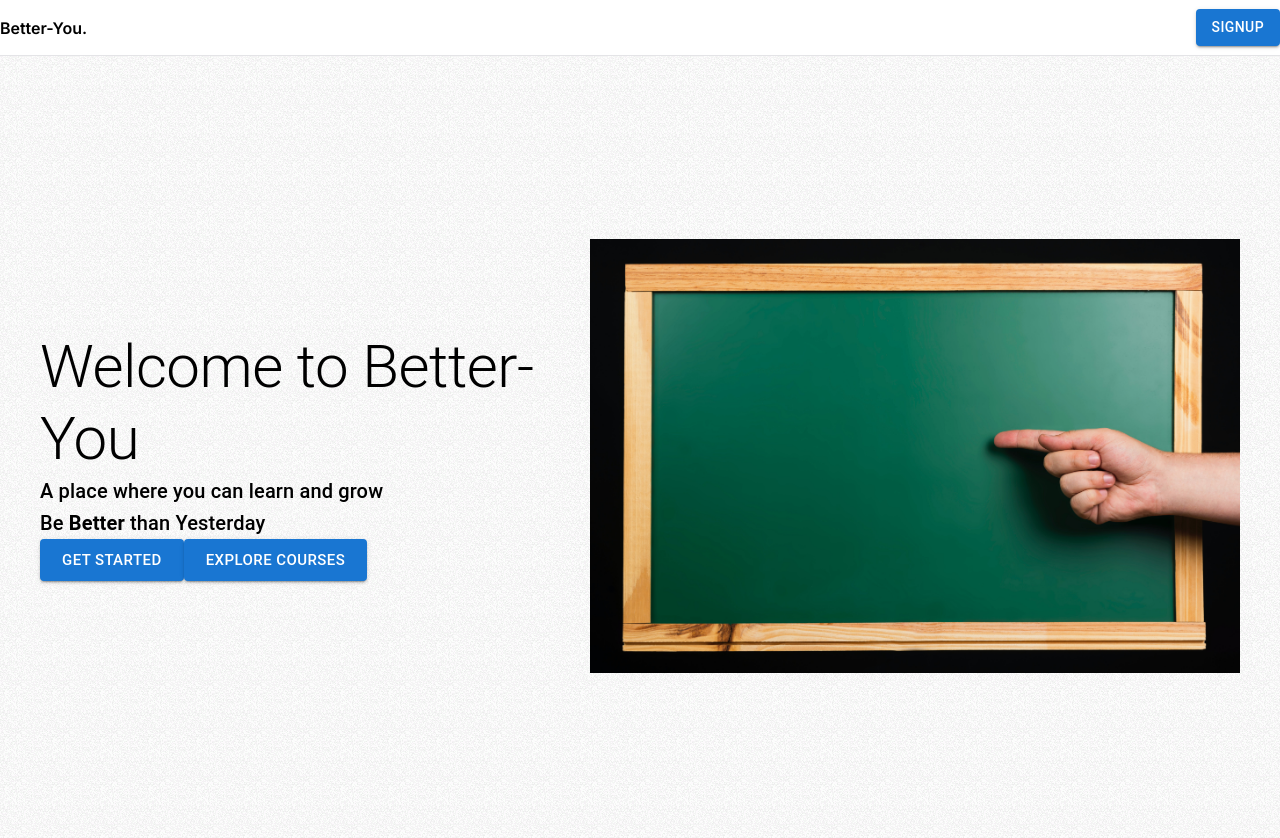
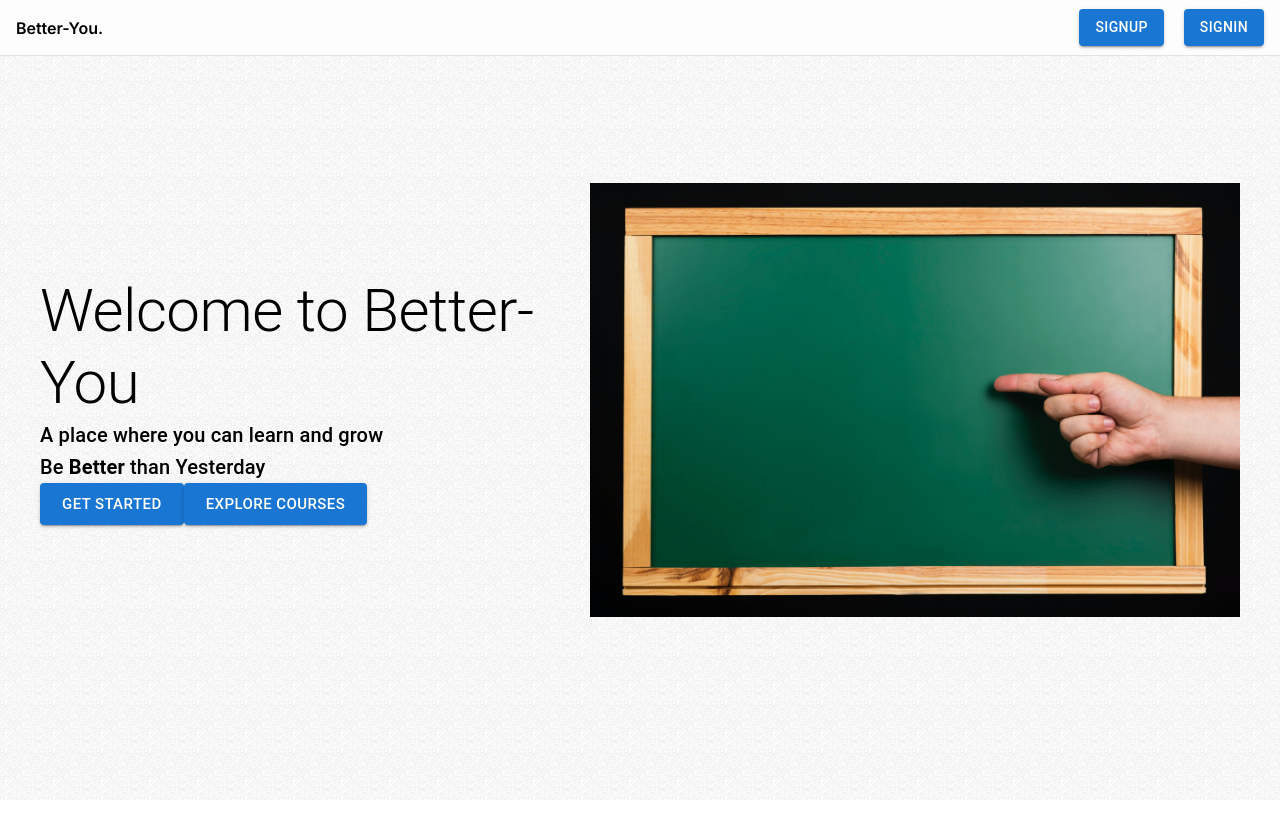
Before and after one commit to PrathameshSonje/Better-You, a Next.js app: page / in a window 1280 px wide. Shown: the top 838 px of the page. After the commit the page ends 800 px from the top, so only its background shows below. Built offline with nearby package versions, Linux system fonts and the light colour scheme.

Commit message:
added Appbar

```diff
--- a/src/app/page.tsx
+++ b/src/app/page.tsx
@@ -3,7 +3,7 @@ import Image from "next/image";
 
 const Home = () => {
   return (
-    <div className="w-full flex justify-center items-center flex-col min-h-screen grainy">
+    <div className="w-full flex justify-center items-center min-h-screen grainy">
       <div className="w-full flex justify-around items-center px-10">
         <div className="flex-col items-start h-full">
           <Typography variant="h2">Welcome to Better-You</Typography>
--- a/src/components/Appbar.tsx
+++ b/src/components/Appbar.tsx
@@ -2,20 +2,26 @@ import { Button } from "@mui/material"
 import Link from "next/link"
 
 const Appbar = () => {
-    return (<nav className="sticky h-14 inset-x-0 top-0 z-30 w-full border-b border-gray-200 bg-white/75 backdrop-blur-lg transition-all">
+    return (<nav className="fixed h-14 inset-x-0 top-0 z-30 w-full border-b border-gray-200 bg-white/75 backdrop-blur-lg transition-all">
         <div className="flex h-14 items-center justify-between border-b border-zinc-200">
             <Link
             href='/'
-            className="z-40 font-semibold">
+            className="z-40 font-semibold ml-4">
                 <span>
                     Better-You.
                 </span>
             </Link>
 
-            <div className="items-center space-x-4">
+            <div className="gotya items-center space-x-5 mr-4">
                 <Link href='/singup'>
                     <Button variant="contained" className="bg-blue-500">
                         Signup
+                    </Button>
+                </Link>
+
+                <Link href='signin'>
+                    <Button variant="contained" className="bg-blue-500">
+                        Signin
                     </Button>
                 </Link>
             </div>
```
